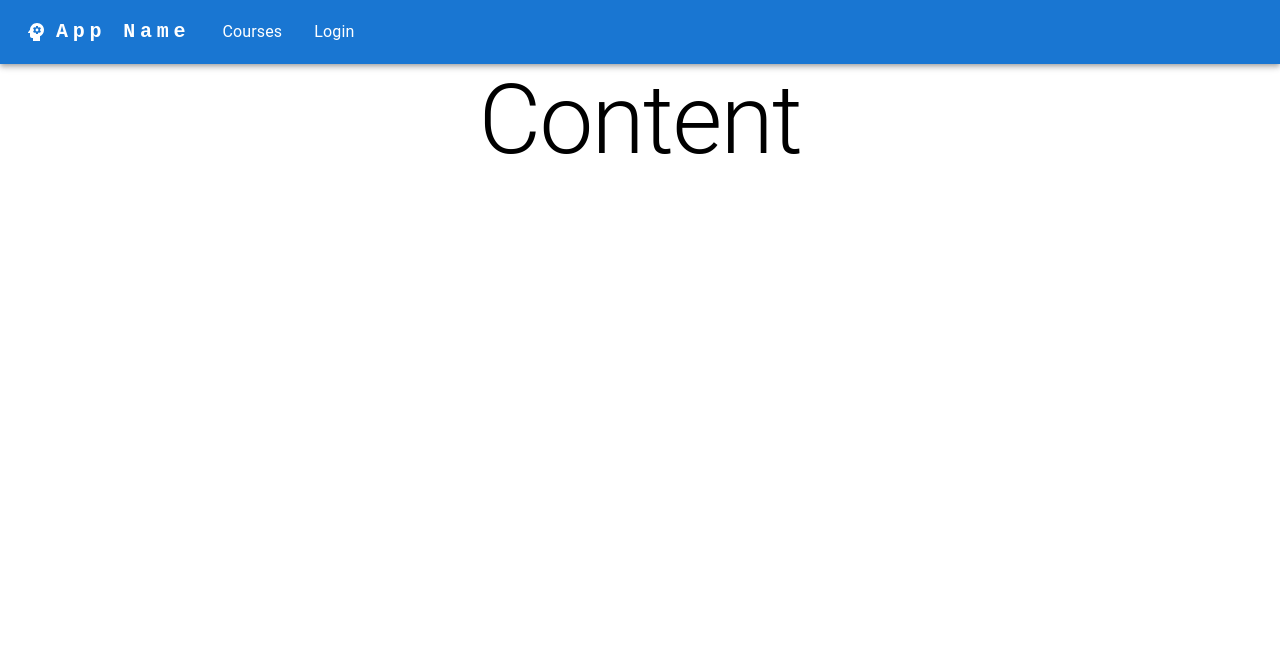
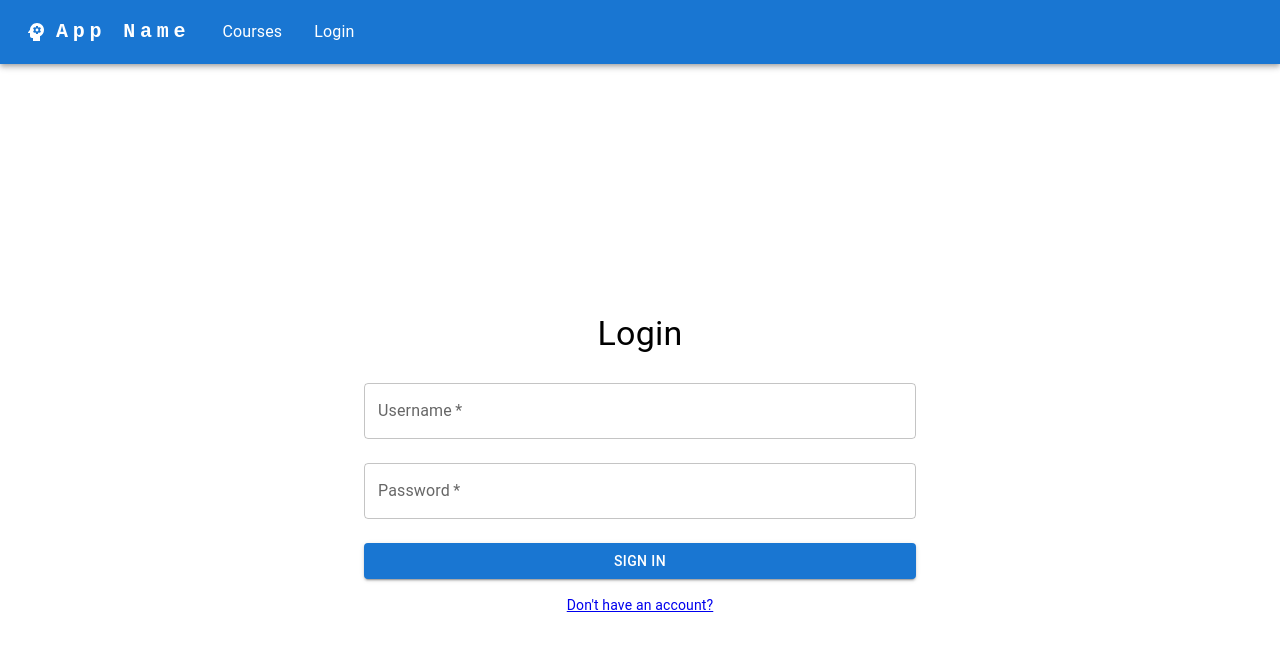
Before and after one commit to 2mey10/Scrum-in-Practice, a React (Create React App) app in the folder frontend/: page / in a window 1280 px wide. Shown: the top 648 px of the page. Built offline with nearby package versions, Linux system fonts and the light colour scheme.

Commit message:
Addition
Added a login page

```diff
--- a/frontend/src/App.js
+++ b/frontend/src/App.js
@@ -2,6 +2,7 @@ import logo from './logo.svg';
 import './App.css';
 import Typography from "@mui/material/Typography";
 import Navbar from "./components/Navbar";
+import Login from './components/Login';
 function App() {
   return (
     <div className="App">
@@ -9,7 +10,10 @@ function App() {
 
         </Navbar>
       <Typography variant={"h1"}>
-          Content
+          {/* Content */}
+          <Login>
+
+          </Login>
       </Typography>
 
 
--- /dev/null
+++ b/frontend/src/components/Login.jsx
@@ -0,0 +1,45 @@
+import React, { useState } from 'react';
+import { Container, TextField, Button, Typography } from '@mui/material';
+
+function Login() {
+    const [username, setUsername] = useState('');
+    const [password, setPassword] = useState('');
+    const [error, setError] = useState('');
+    const [isLoading, setIsLoading] = useState(false);
+
+    const handleLogin = async (e) => {
+        e.preventDefault();
+        setIsLoading(true);
+
+        const response = await fetch('/api/login', {
+            method: 'POST',
+            headers: {
+                'Content-Type': 'application/json'
+            },
+            body: JSON.stringify({ username, password })
+        });
+
+        setIsLoading(false);
+    }
+
+    return (
+        <Container maxWidth="sm" style={{ minHeight: "100vh" }}>
+            <div style={{ display: "flex", flexDirection: "column", alignItems: "center", justifyContent: "center", minHeight: "100vh" }}>
+                <Typography variant="h4" gutterBottom>Login</Typography>
+                {error && <Typography variant="body1" color="error">{error}</Typography>}
+                <form onSubmit={handleLogin} style={{ display: "flex", flexDirection: "column", width: "100%" }}>
+                    <TextField id="username" label="Username" variant="outlined" value={username} onChange={(e) => setUsername(e.target.value)} margin="normal" required />
+                    <TextField id="password" label="Password" type="password" variant="outlined" value={password} onChange={(e) => setPassword(e.target.value)} margin="normal" required />
+                    <Button type="submit" variant="contained" color="primary" disabled={isLoading} style={{ marginTop: "16px" }}>
+                        {isLoading ? 'Loading...' : 'Sign In'}
+                    </Button>
+                </form>
+                <div style={{ marginTop: "16px" }}>
+                    <Typography variant="body2" color="textSecondary"><a href="#">Don't have an account?</a></Typography>
+                </div>
+            </div>
+        </Container>
+    );
+}
+
+export default Login;
```
